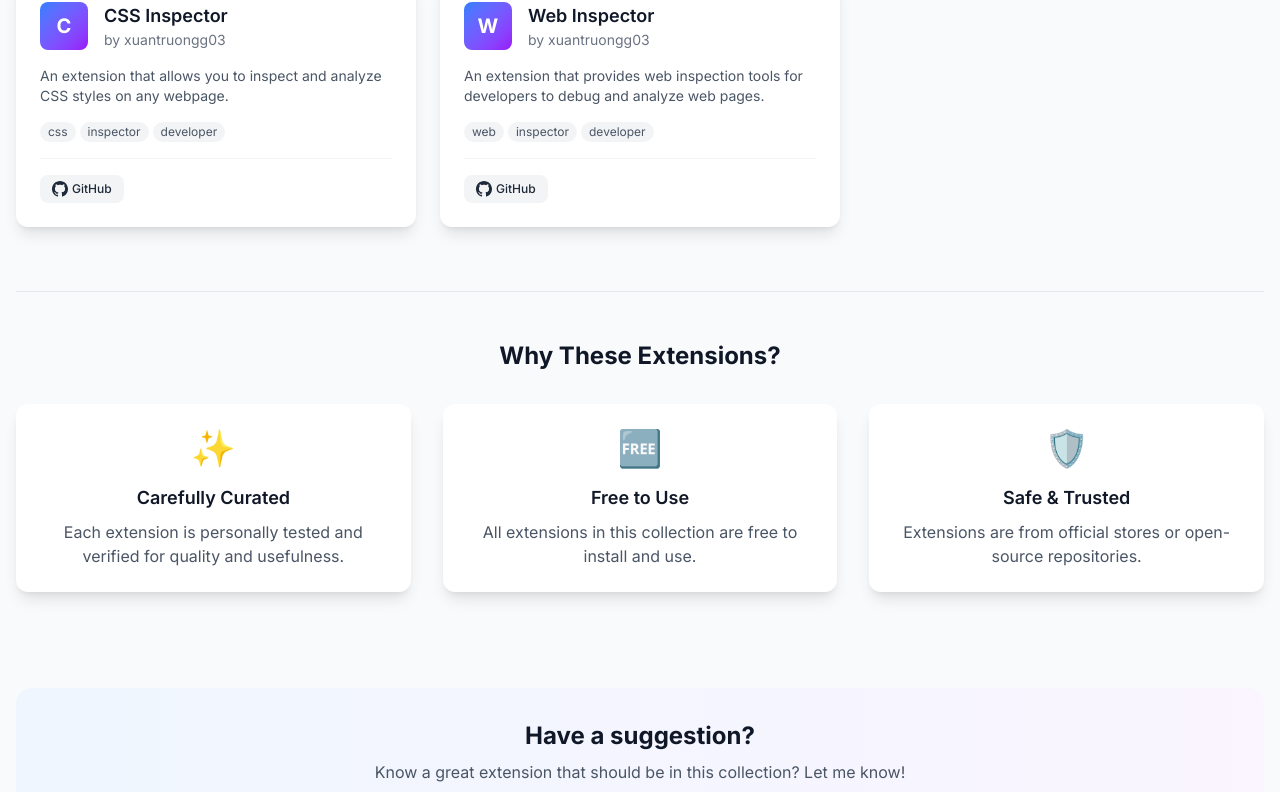
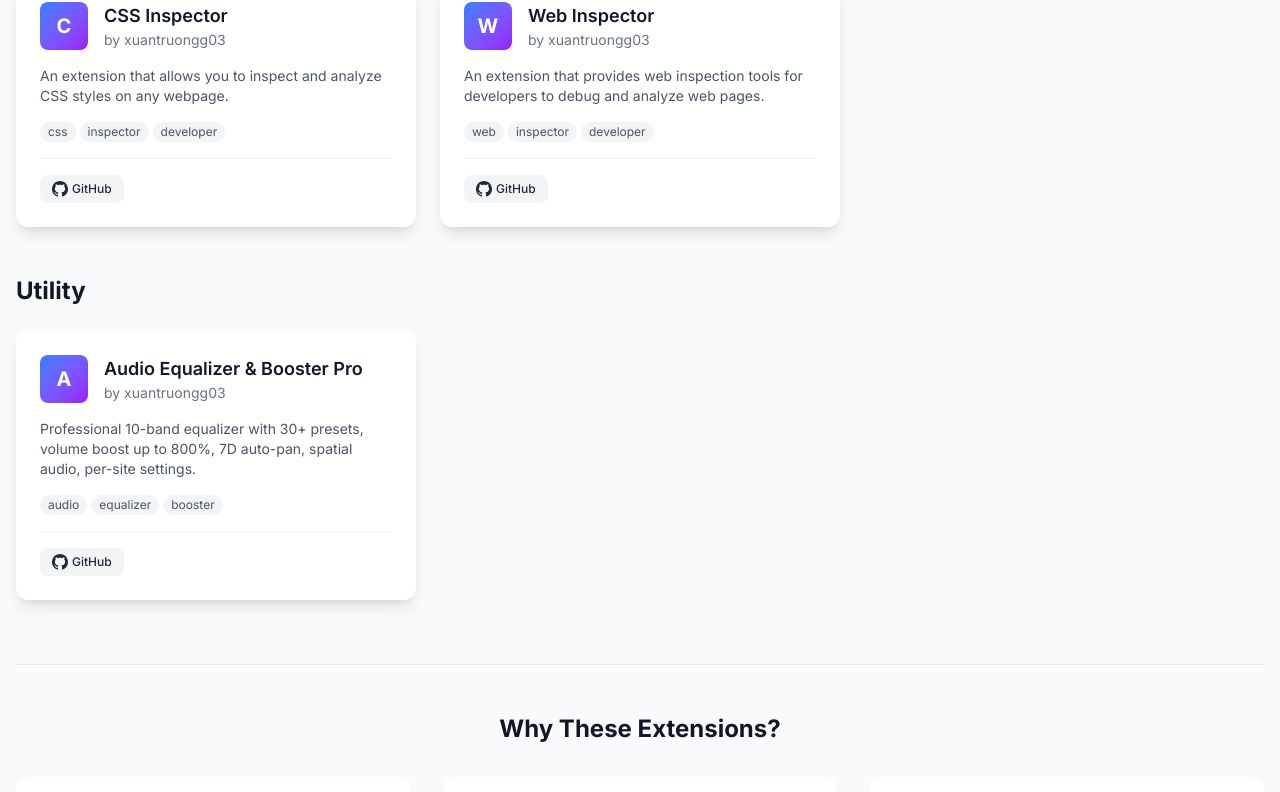
Before and after one commit to xuantruongg03/anytools, a Next.js app: page /en/browser-extensions in a window 1280 px wide. Shown: the part 838-1630 px from the top of the page. Built offline with nearby package versions, Linux system fonts and the light colour scheme.

Commit message:
add new extensions

```diff
--- a/src/constants/extensions.ts
+++ b/src/constants/extensions.ts
@@ -66,6 +66,19 @@ export const extensions: Extension[] = [
         author: "xuantruongg03",
         tags: ["web", "inspector", "developer"],
     },
+    {
+        id: "audio-equalizer-booster-pro",
+        name: "Audio Equalizer & Booster Pro",
+        description: {
+            en: "Professional 10-band equalizer with 30+ presets, volume boost up to 800%, 7D auto-pan, spatial audio, per-site settings.",
+            vi: "Bộ cân bằng 10 băng tần chuyên nghiệp với hơn 30 cài đặt trước, tăng âm lượng lên đến 800%, tự động pan 7D, âm thanh không gian, cài đặt theo trang web.",
+        },
+        category: "utility",
+        chromeUrl: "",
+        githubUrl: "https://github.com/xuantruongg03/audio-equalizer-booster-extension",
+        author: "xuantruongg03",
+        tags: ["audio", "equalizer", "booster"],
+    },
 ];
 
 // Helper function to get extensions by category
```
